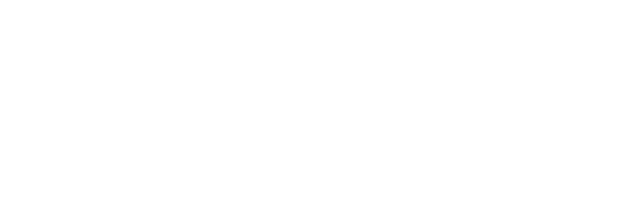
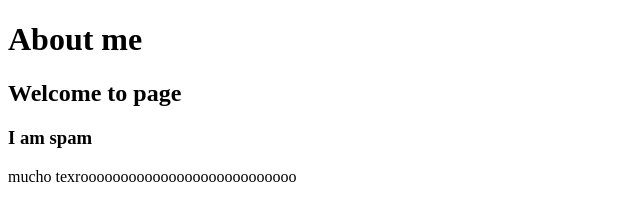
Before and after one commit to RoberthH17/Git-Azul-School, a plain HTML site: page index.html in a window 1280 px wide. Shown: the whole page, without its empty margins (0-640 px from the left). Drawn offline with Linux system fonts and the light colour scheme.

Commit message:
Added welcome to page

```diff
--- a/index.html
+++ b/index.html
@@ -4,9 +4,12 @@
     <meta charset="UTF-8">
     <meta http-equiv="X-UA-Compatible" content="IE=edge">
     <meta name="viewport" content="width=device-width, initial-scale=1.0">
-    <title>Document</title>
+    <title>Mi pagina web</title>
 </head>
 <body>
-
+    <h1>About me</h1>
+    <h2>Welcome to page</h2>
+    <h3>I am spam</h3>
+    <p>mucho texrooooooooooooooooooooooooooo</p>
 </body>
 </html>
```
Also changed, not shown: Contact.txt (added), information.txt.
